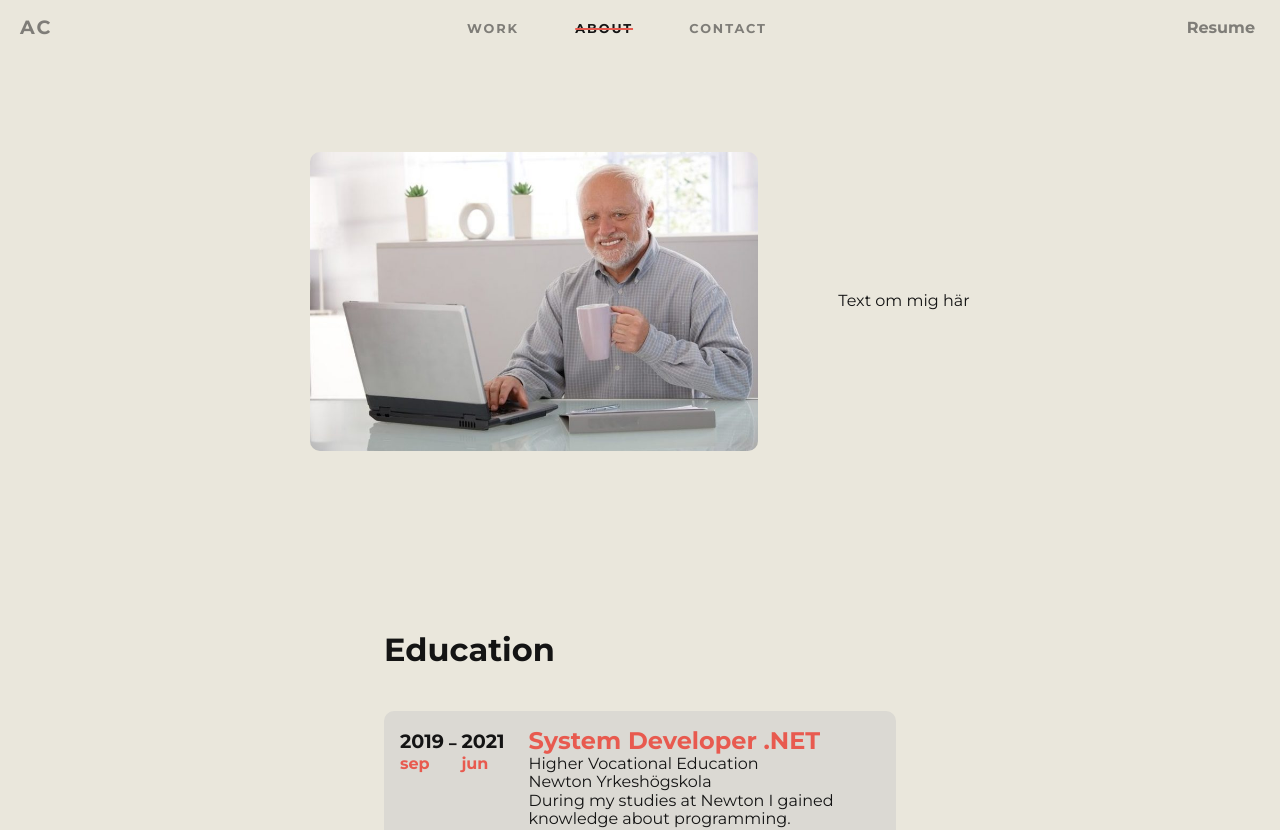
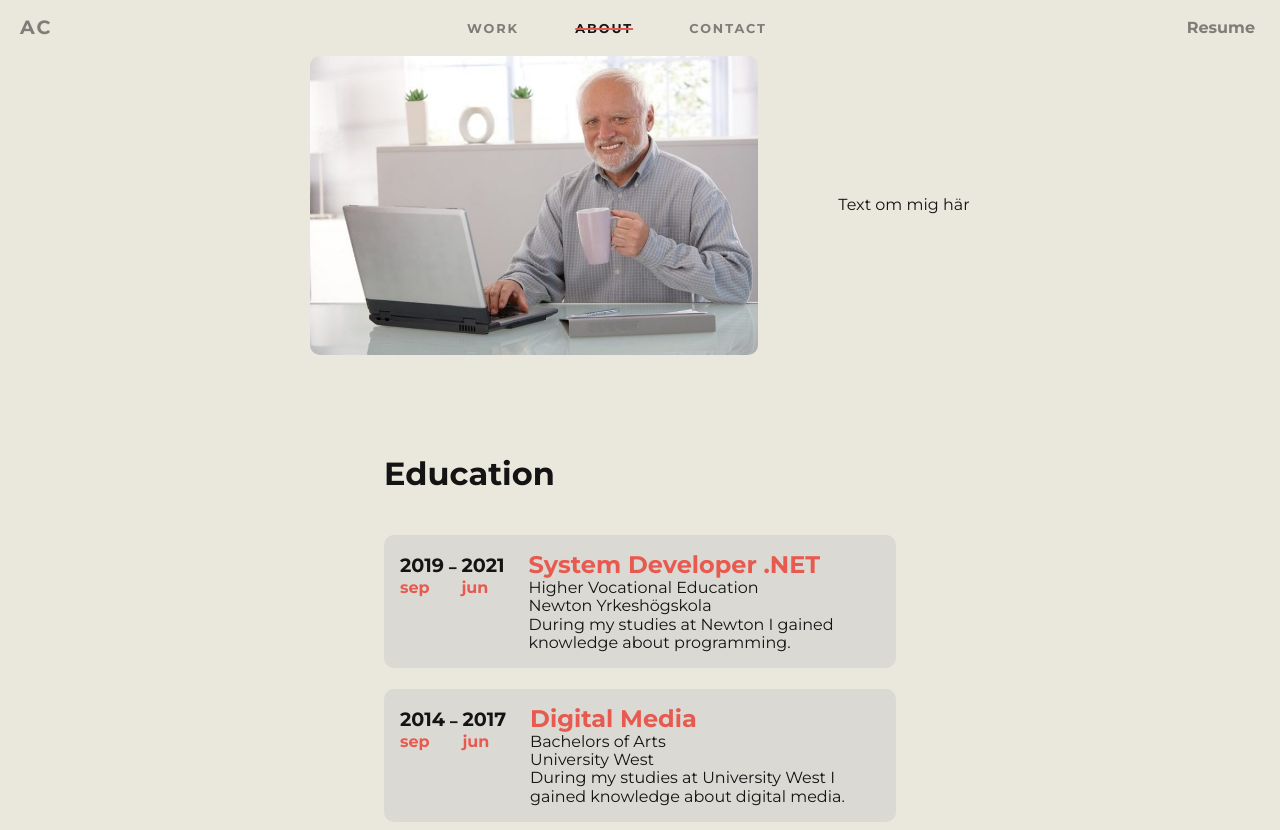
Before and after one commit to AndyCarlsson/portfolio, a React (Create React App) app: page /about in a window 1280 px wide. Shown: the top 830 px of the page. Built offline with nearby package versions, Linux system fonts and the light colour scheme.

Commit message:
Updated Ham nav

```diff
--- a/src/components/About/About.js
+++ b/src/components/About/About.js
@@ -1,11 +1,12 @@
 import React from 'react';
-import { Container, InnerContainer, Image, Text } from './styles/AboutStyles';
+import { Container, InnerContainer, Image, Text, TestContainer } from './styles/AboutStyles';
 import EducationList from './EducationList';
 import WorkList from './WorkList';
 
 function About() {
   return (
     <Container>
+      <TestContainer>
         <InnerContainer direction='row' gap='5rem'>
           <Image src='/stockphotoTest.jpg' />
           <Text>Text om mig här</Text>
@@ -14,6 +15,7 @@ function About() {
           <EducationList />
           <WorkList />
         </InnerContainer>
+      </TestContainer>
     </Container>
   );
 }
--- a/src/components/About/styles/AboutStyles.js
+++ b/src/components/About/styles/AboutStyles.js
@@ -1,16 +1,27 @@
 import styled from 'styled-components/macro';
 
 export const Container = styled.div`
-  display: flex;
-  flex-direction: column;
   min-height: 93vh;
   width: 100%;
-  margin-top: 6rem;
   gap: 10rem;
 
   @media (max-width: 480px) {
-    margin-top: 5rem;
-    gap: 2rem;
+    display: flex;
+    justify-content: center;
+  }
+`;
+
+export const TestContainer = styled.div`
+  display: flex;
+  flex-direction: column;
+  gap: 5rem;
+  align-items: center;
+  justify-content: center;
+  width: 100%;
+
+  @media (max-width: 480px) {
+    margin-top: 12vh;
+    flex-direction: column;
   }
 `;
 
--- a/src/components/Contact/Contact.js
+++ b/src/components/Contact/Contact.js
@@ -1,19 +1,21 @@
 import React from 'react';
 import ContactData from './data/ContactData.json';
 
-import { Container, ContainerInner, Image, Details } from './styles/ContactStyles';
+import { Container, ContainerInner, ItemContainer, Image, Details } from './styles/ContactStyles';
 
 function Contact() {
   return (
     <Container>
+      <ContainerInner>
         {ContactData.map((item) => {
           return (
-          <ContainerInner key={item.id}>
+            <ItemContainer key={item.id}>
               <Image src={item.imgURL} alt={item.imgAlt} />
               <Details>{item.details}</Details>
-          </ContainerInner>
+            </ItemContainer>
           );
         })}
+      </ContainerInner>
     </Container>
   );
 }
--- a/src/components/Contact/styles/ContactStyles.js
+++ b/src/components/Contact/styles/ContactStyles.js
@@ -6,16 +6,26 @@ export const Container = styled.div`
   display: flex;
   flex-direction: column;
   justify-content: center;
+
+  @media (max-width: 480px) {
+    min-height: 100vh;
+    justify-content: center;
+  }
+`;
+
+export const ContainerInner = styled.div`
+  display: flex;
+  flex-direction: column;
+  justify-content: center;
   align-items: center;
   gap: 2rem;
 
   @media (max-width: 480px) {
-    justify-content: flex-start;
-    margin-top: 5rem;
+    justify-content: center;
   }
 `;
 
-export const ContainerInner = styled.div`
+export const ItemContainer = styled.div`
   display: flex;
   align-items: center;
   gap: 2rem;
--- a/src/components/Navigation/NavbarSmall.js
+++ b/src/components/Navigation/NavbarSmall.js
@@ -21,6 +21,12 @@ export default function NavbarSmall() {
     leave: { opacity: 1, transform: 'translateX(-100%)' },
   });
 
+  const sideMenuMaskTransition = useTransition(showMenu, null, {
+    from: { opacity: 0 },
+    enter: { opacity: 1 },
+    leave: { opacity: 0 },
+  });
+
   let icon;
 
   if (showMenu) {
@@ -36,14 +42,23 @@ export default function NavbarSmall() {
   return (
     <>
       <ContainerSmallScreen>{icon}</ContainerSmallScreen>
-
+      {sideMenuMaskTransition.map(
+        ({ item, key, props }) =>
+          item && (
+            <animated.div key={key} style={props}>
+              <MenuMask onClick={() => setShowMenu(false)} />
+            </animated.div>
+          )
+      )}
       {sideMenuTransition.map(
         ({ item, key, props }) =>
           item && (
             <animated.div key={key} style={props}>
-              <MenuMask onClick={() => setShowMenu(false)}></MenuMask>
               <MenuContainer>
                 <SmallNavUl>
+                  <SmallNavLi onClick={() => setShowMenu(false)}>
+                    <SmallStyledNavLink to='/'>Home</SmallStyledNavLink>
+                  </SmallNavLi>
                   {NavigationData.map((item) => (
                     <SmallNavLi onClick={() => setShowMenu(false)}>
                       <SmallStyledNavLink to={item.url}>{item.page}</SmallStyledNavLink>
--- a/src/components/Navigation/styles/NavigationStyles.js
+++ b/src/components/Navigation/styles/NavigationStyles.js
@@ -90,10 +90,11 @@ export const Button = styled.button`
 
 export const ContainerSmallScreen = styled.div`
   position: absolute;
+  top: 0;
+  right: 5%;
   font-size: 2.5rem;
   color: #e85a4f;
   height: 7vh;
-  width: 95%;
   display: none;
   justify-content: flex-end;
   align-items: center;
@@ -104,13 +105,13 @@ export const ContainerSmallScreen = styled.div`
 `;
 
 export const MenuContainer = styled.div`
-  position: fixed;
+  position: absolute;
   top: 0;
   left: 0;
   height: 100vh;
   width: 75%;
-  background: rgba(219, 217, 211);
-  box-shadow: 1px 0 10px 2px rgba(0, 0, 0, 0.2);
+  background-color: #eae7dc;
+  box-shadow: 1px 0 10px 2px rgba(0, 0, 0, 0.4);
 `;
 
 export const SmallNavUl = styled.ul`
@@ -118,7 +119,8 @@ export const SmallNavUl = styled.ul`
   flex-direction: column;
   justify-content: center;
   align-items: flex-start;
-  gap: 2rem;
+  margin-left: 20px;
+  gap: 2.5rem;
   list-style: none;
   height: 100%;
 `;
@@ -134,7 +136,11 @@ export const MenuMask = styled.div`
   left: 0;
   height: 100vh;
   width: 100%;
-  background: transparent;
+  background: rgba(0, 0, 0, 0.2);
 `;
 
-export const SmallStyledNavLink = styled(NavLink).attrs({ activeClassName })``;
+export const SmallStyledNavLink = styled(NavLink).attrs({ activeClassName })`
+  text-decoration: none;
+  text-transform: uppercase;
+  color: rgba(20, 20, 20, 1);
+`;
--- a/src/components/Projects/styles/ProjectStyle.js
+++ b/src/components/Projects/styles/ProjectStyle.js
@@ -9,6 +9,10 @@ export const Container = styled.div`
   flex-direction: column;
   justify-content: center;
   align-items: center;
+
+  @media (max-width: 480px) {
+    min-height: 100vh;
+  }
 `;
 
 export const ListContainer = styled.div`
@@ -19,6 +23,10 @@ export const ListContainer = styled.div`
   align-items: center;
   background-color: ${({ bgColor }) => bgColor};
   padding: 20px;
+
+  @media (max-width: 480px) {
+    margin-top: 7vh;
+  }
 `;
 
 export const ProjectContainer = styled.div`
--- a/src/components/Start/styles/StartStyles.js
+++ b/src/components/Start/styles/StartStyles.js
@@ -1,13 +1,14 @@
 import styled from 'styled-components/macro';
 
 export const Container = styled.div`
-  min-height: 93vh;
-  width: 100%;
   display: flex;
   justify-content: center;
   align-items: center;
+  min-height: 93vh;
+  width: 100%;
 
   @media (max-width: 480px) {
+    min-height: 100vh;
     flex-direction: column;
     align-items: flex-start;
     width: 90%;
```
Lines whose indentation alone changed are shown as unchanged.
